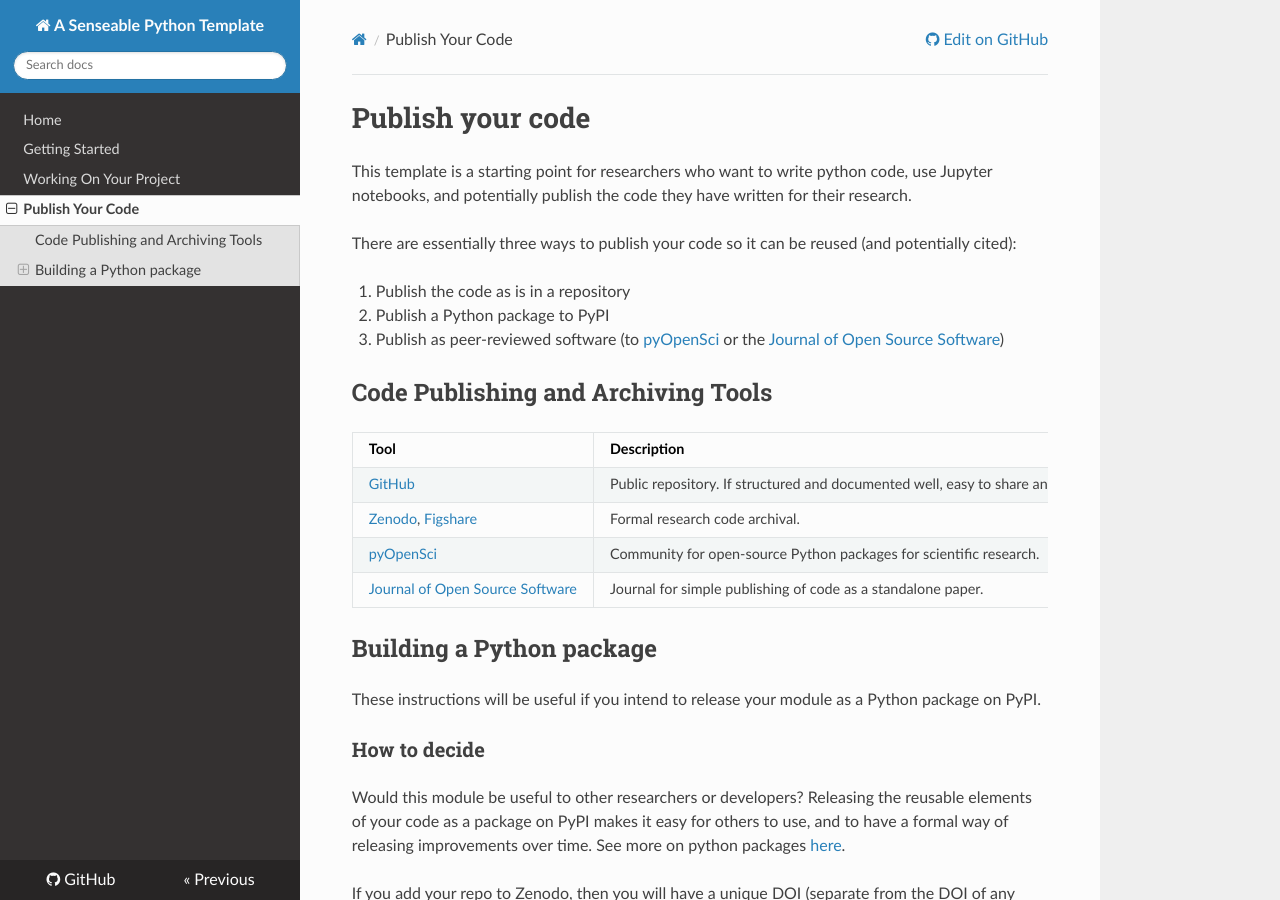
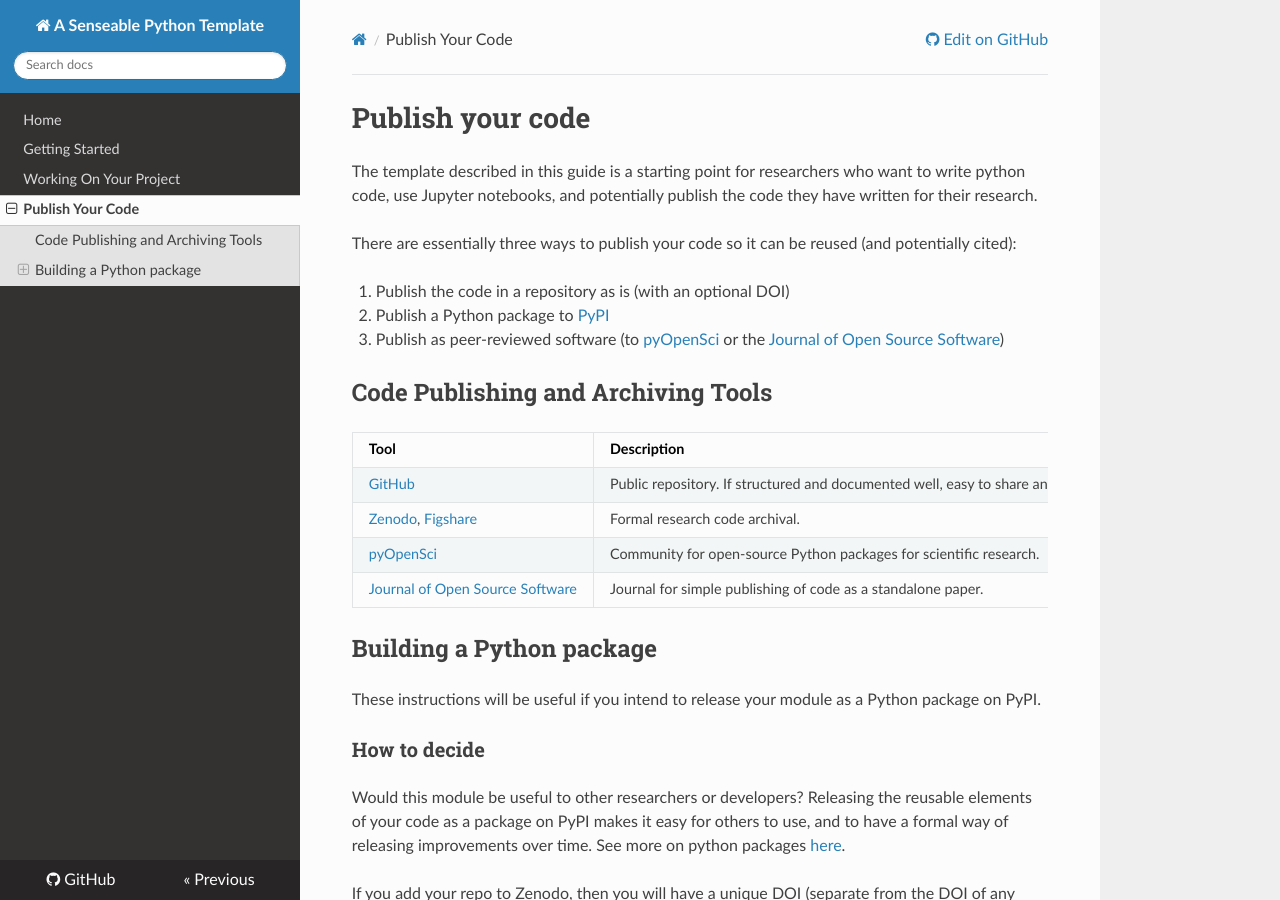
Before and after one commit to daydemir/senseable-python-template, an MkDocs documentation site: the page built from docs/publish-your-code.md, in a window 1280 px wide and 900 px high. Built offline with MkDocs 1.6.1, drawn with Linux system fonts in a browser that asks for light colours; nearby versions of some CDN libraries.

Commit message:
publish wording

```diff
--- a/docs/publish-your-code.md
+++ b/docs/publish-your-code.md
@@ -1,10 +1,10 @@
 # Publish your code
-This template is a starting point for researchers who want to write python code, use Jupyter notebooks, and potentially publish the code they have written for their research.
+The template described in this guide is a starting point for researchers who want to write python code, use Jupyter notebooks, and potentially publish the code they have written for their research.
 
 There are essentially three ways to publish your code so it can be reused (and potentially cited):
 
-1. Publish the code as is in a repository
-2. Publish a Python package to PyPI
+1. Publish the code in a repository as is (with an optional DOI)
+2. Publish a Python package to [PyPI](https://pypi.org)
 3. Publish as peer-reviewed software (to [pyOpenSci](https://www.pyopensci.org) or the [Journal of Open Source Software](https://joss.theoj.org))
 
 
```
